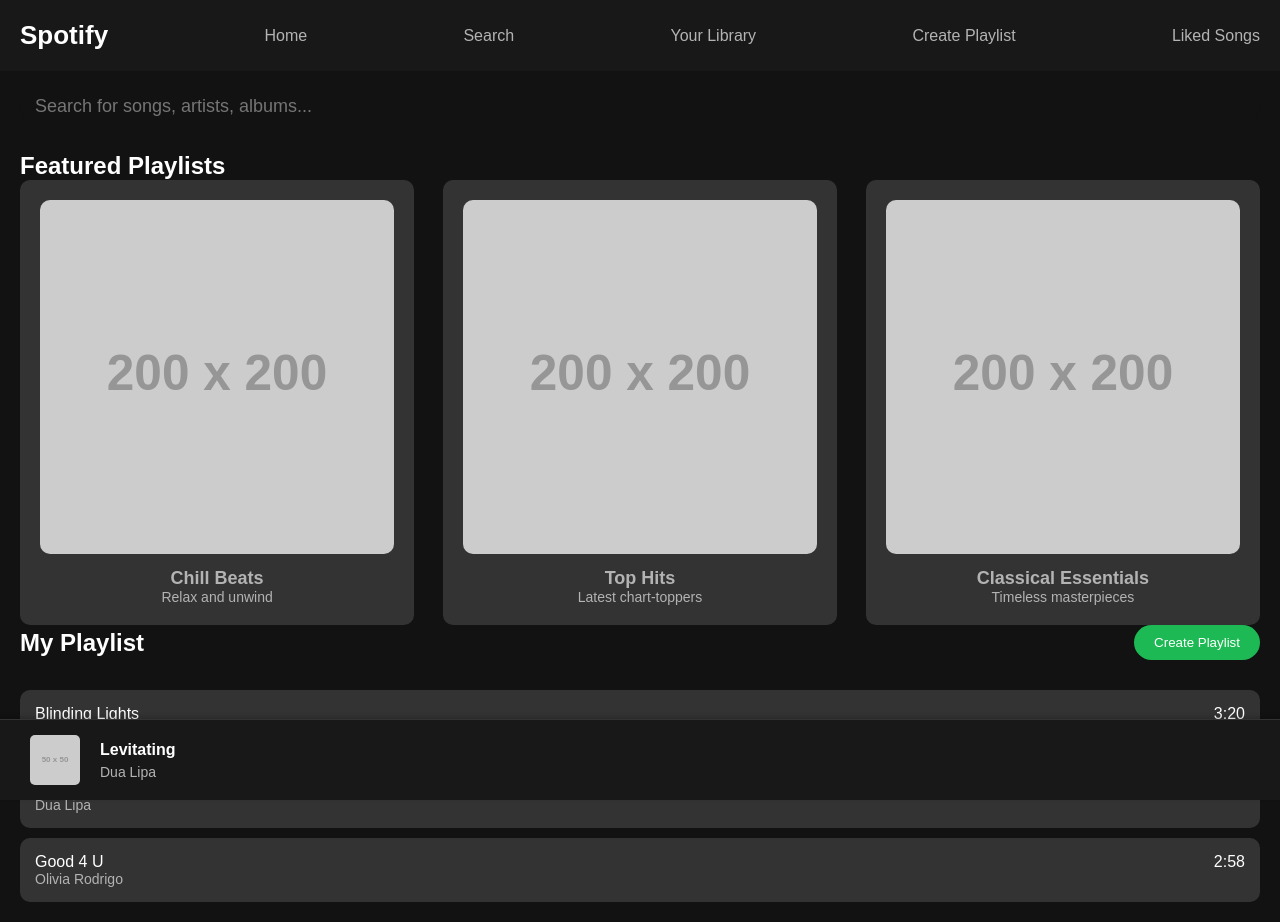
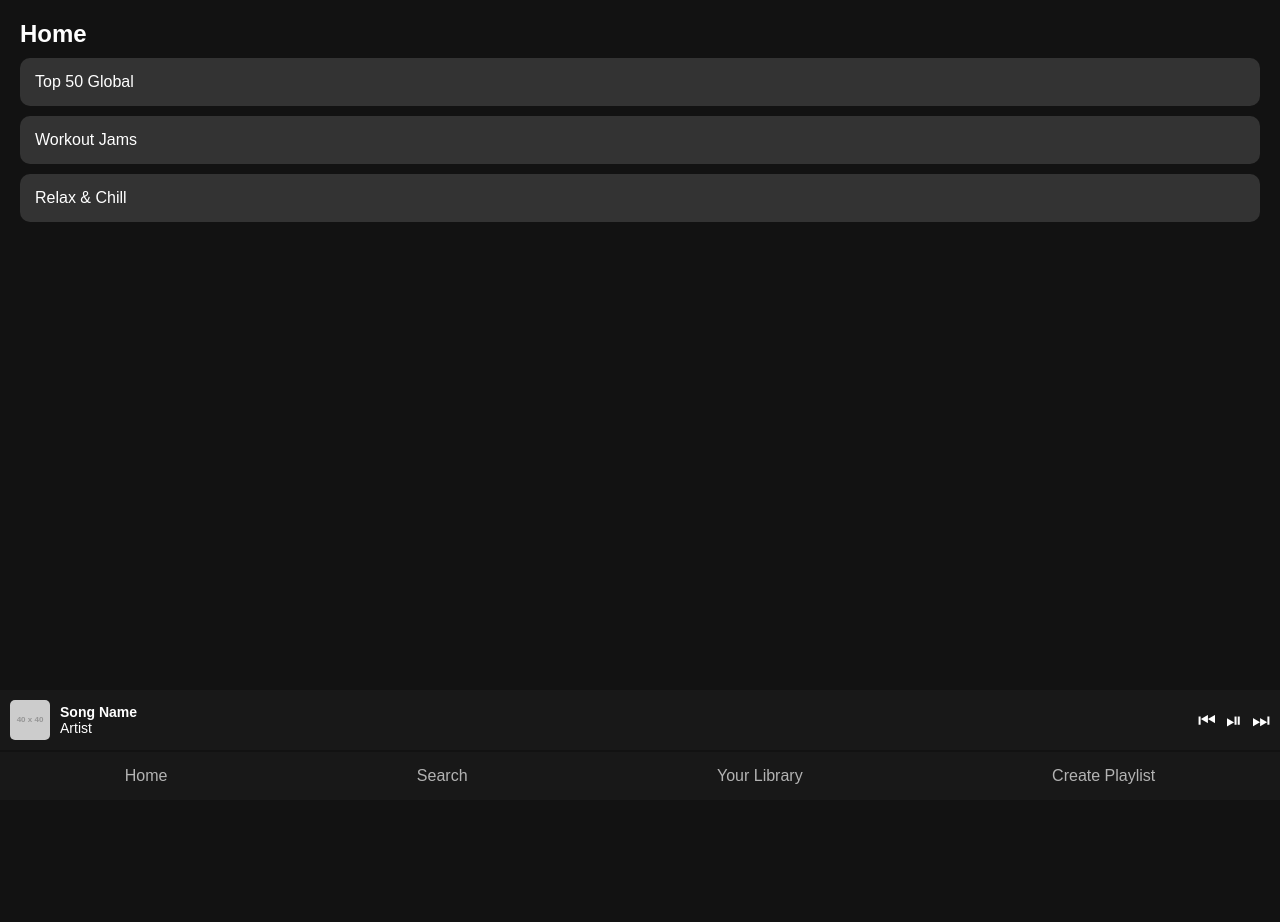
Before and after one commit to realspinkyyy/Spotify-, a plain HTML site: page index.html in a window 1280 px wide. After the commit the page ends 800 px from the top, so only its background shows below. Drawn offline with Linux system fonts and the light colour scheme; placeholder pictures from the web are drawn by us.

Commit message:
Update index.html

```diff
--- a/index.html
+++ b/index.html
@@ -7,267 +7,92 @@
     <title>Spotify Clone</title>
     <link rel="icon" href="https://via.placeholder.com/50x50">
     <link rel="apple-touch-icon" href="https://via.placeholder.com/180x180">
-    <link rel="manifest" href="/manifest.json">
+    <link rel="manifest" href="manifest.json">
     <style>
-        * {
-            margin: 0;
-            padding: 0;
-            box-sizing: border-box;
-        }
-        body {
-            background-color: #121212;
-            color: white;
-            font-family: Arial, sans-serif;
-            display: flex;
-            flex-direction: column;
-            min-height: 100vh;
-        }
-        .container {
-            display: flex;
-            flex-grow: 1;
-            flex-direction: column;
-        }
-        .sidebar {
-            width: 100%;
-            background-color: #181818;
-            padding: 20px;
-            display: flex;
-            justify-content: space-between;
-            align-items: center;
-        }
-        .sidebar .logo {
-            font-size: 26px;
-            font-weight: bold;
-        }
-        .sidebar a {
-            color: #b3b3b3;
-            text-decoration: none;
-            font-size: 16px;
-            margin-left: 20px;
-        }
-        .sidebar a:hover {
-            color: white;
-        }
-        .main-content {
-            flex-grow: 1;
-            padding: 10px 20px;
-            overflow-y: auto;
-        }
-        .search-bar input {
-            width: 100%;
-            padding: 15px;
-            background-color: #121212;
-            color: white;
-            border: none;
-            border-radius: 25px;
-            font-size: 18px;
-            margin-bottom: 20px;
-        }
-        .search-bar input:focus {
-            outline: none;
-            border: 1px solid #1DB954;
-        }
-        .featured-playlists {
-            display: flex;
-            flex-wrap: wrap;
-            gap: 15px;
-            justify-content: space-between;
-        }
-        .playlist-card {
-            background-color: #333;
-            padding: 20px;
-            width: calc(33% - 15px);
-            border-radius: 10px;
-            text-align: center;
-            cursor: pointer;
-        }
-        .playlist-card img {
-            width: 100%;
-            border-radius: 10px;
-        }
-        .playlist-card h4 {
-            margin-top: 10px;
-            font-size: 18px;
-            color: #b3b3b3;
-        }
-        .playlist-card p {
-            font-size: 14px;
-            color: #b3b3b3;
-        }
-        .now-playing {
-            position: fixed;
-            bottom: 0;
-            left: 0;
-            width: 100%;
-            background-color: #181818;
-            padding: 15px 30px;
-            display: flex;
-            align-items: center;
-            justify-content: space-between;
-            border-top: 1px solid #333;
-            box-shadow: 0 -2px 5px rgba(0, 0, 0, 0.2);
-        }
-        .now-playing img {
-            width: 50px;
-            height: 50px;
-            border-radius: 5px;
-        }
-        .now-playing .song-info {
-            flex-grow: 1;
-            margin-left: 20px;
-        }
-        .now-playing .song-info h5 {
-            margin-bottom: 5px;
-            font-size: 16px;
-        }
-        .now-playing .song-info p {
-            font-size: 14px;
-            color: #b3b3b3;
-        }
-        .now-playing .controls button {
-            background: none;
-            border: none;
-            color: #b3b3b3;
-            font-size: 24px;
-            margin: 0 10px;
-        }
-        .now-playing .controls button:hover {
-            color: white;
-        }
-        .playlist-header {
-            display: flex;
-            justify-content: space-between;
-            margin-bottom: 30px;
-            align-items: center;
-        }
-        .playlist-header h2 {
-            font-size: 24px;
-        }
-        .playlist-header button {
-            padding: 10px 20px;
-            border-radius: 30px;
-            background-color: #1DB954;
-            border: none;
-            color: white;
-            cursor: pointer;
-        }
-        .playlist-header button:hover {
-            background-color: #1ed760;
-        }
-        .song-list {
-            list-style-type: none;
-            padding: 0;
-        }
-        .song-list li {
-            display: flex;
-            justify-content: space-between;
-            padding: 15px;
-            background-color: #333;
-            margin-bottom: 10px;
-            border-radius: 10px;
-            cursor: pointer;
-        }
-        .song-list li:hover {
-            background-color: #444;
-        }
-        .song-list .song-title {
-            font-size: 16px;
-        }
-        .song-list .song-artist {
-            font-size: 14px;
-            color: #b3b3b3;
-        }
-        @media (max-width: 768px) {
-            .playlist-card {
-                width: calc(50% - 15px);
-            }
-        }
-        @media (max-width: 480px) {
-            .playlist-card {
-                width: 100%;
-            }
-            .sidebar {
-                padding: 20px 10px;
-            }
-        }
+        * { margin: 0; padding: 0; box-sizing: border-box; font-family: Arial, sans-serif; }
+        body { background-color: #121212; color: white; display: flex; flex-direction: column; height: 100vh; }
+        .container { flex-grow: 1; display: flex; flex-direction: column; padding: 20px; overflow-y: auto; }
+        .nav-bar { position: fixed; bottom: 0; width: 100%; background-color: #181818; display: flex; justify-content: space-around; padding: 15px 0; }
+        .nav-bar button { background: none; border: none; color: #b3b3b3; font-size: 16px; cursor: pointer; }
+        .nav-bar button:hover { color: white; }
+        .section { display: none; }
+        .active { display: block; }
+        .search-bar input { width: 100%; padding: 15px; background: #333; border: none; border-radius: 25px; font-size: 18px; color: white; }
+        .search-bar input:focus { outline: none; border: 1px solid #1DB954; }
+        .playlist-card { background: #333; padding: 15px; margin: 10px 0; border-radius: 10px; cursor: pointer; }
+        .now-playing { position: fixed; bottom: 50px; left: 0; width: 100%; background: #181818; padding: 10px; display: flex; align-items: center; justify-content: space-between; }
+        .now-playing img { width: 40px; height: 40px; border-radius: 5px; }
+        .now-playing .song-info { flex-grow: 1; margin-left: 10px; font-size: 14px; }
+        .now-playing button { background: none; border: none; color: white; font-size: 20px; margin-left: 10px; cursor: pointer; }
     </style>
 </head>
 <body>
+
     <div class="container">
-        <!-- Sidebar -->
-        <div class="sidebar">
-            <div class="logo">Spotify</div>
-            <a href="#">Home</a>
-            <a href="#">Search</a>
-            <a href="#">Your Library</a>
-            <a href="#">Create Playlist</a>
-            <a href="#">Liked Songs</a>
+        <!-- Home Section -->
+        <div id="home" class="section active">
+            <h2>Home</h2>
+            <div class="playlist-card">Top 50 Global</div>
+            <div class="playlist-card">Workout Jams</div>
+            <div class="playlist-card">Relax & Chill</div>
         </div>
 
-        <!-- Main Content -->
-        <div class="main-content">
-            <!-- Search Bar -->
+        <!-- Search Section -->
+        <div id="search" class="section">
+            <h2>Search</h2>
             <div class="search-bar">
-                <input type="text" placeholder="Search for songs, artists, albums...">
+                <input type="text" id="searchInput" placeholder="Search for songs...">
             </div>
+        </div>
 
-            <!-- Featured Playlists -->
-            <h2>Featured Playlists</h2>
-            <div class="featured-playlists">
-                <div class="playlist-card">
-                    <img src="https://via.placeholder.com/200x200" alt="Playlist 1">
-                    <h4>Chill Beats</h4>
-                    <p>Relax and unwind</p>
-                </div>
-                <div class="playlist-card">
-                    <img src="https://via.placeholder.com/200x200" alt="Playlist 2">
-                    <h4>Top Hits</h4>
-                    <p>Latest chart-toppers</p>
-                </div>
-                <div class="playlist-card">
-                    <img src="https://via.placeholder.com/200x200" alt="Playlist 3">
-                    <h4>Classical Essentials</h4>
-                    <p>Timeless masterpieces</p>
-                </div>
-            </div>
+        <!-- Your Library Section -->
+        <div id="library" class="section">
+            <h2>Your Library</h2>
+            <div class="playlist-card">Liked Songs</div>
+            <div class="playlist-card">Chill Vibes</div>
+        </div>
 
-            <!-- Playlist Details -->
-            <div class="playlist-header">
-                <h2>My Playlist</h2>
-                <button>Create Playlist</button>
-            </div>
-
-            <ul class="song-list">
-                <li>
-                    <div class="song-info">
-                        <div class="song-title">Blinding Lights</div>
-                        <div class="song-artist">The Weeknd</div>
-                    </div>
-                    <div class="song-duration">3:20</div>
-                </li>
-                <li>
-                    <div class="song-info">
-                        <div class="song-title">Levitating</div>
-                        <div class="song-artist">Dua Lipa</div>
-                    </div>
-                    <div class="song-duration">3:23</div>
-                </li>
-                <li>
-                    <div class="song-info">
-                        <div class="song-title">Good 4 U</div>
-                        <div class="song-artist">Olivia Rodrigo</div>
-                    </div>
-                    <div class="song-duration">2:58</div>
-                </li>
-            </ul>
+        <!-- Create Playlist Section -->
+        <div id="playlist" class="section">
+            <h2>Create Playlist</h2>
+            <p>Feature coming soon...</p>
         </div>
     </div>
 
     <!-- Now Playing Bar -->
     <div class="now-playing">
-        <img src="https://via.placeholder.com/50x50" alt="Now Playing">
+        <img src="https://via.placeholder.com/40x40" alt="Song">
         <div class="song-info">
-            <h5>Levitating</h5>
-            <p>Dua Lipa</p>
+            <p><strong>Song Name</strong></p>
+            <p>Artist</p>
         </div>
-        <div class="controls">
+        <button>⏮</button>
+        <button>⏯</button>
+        <button>⏭</button>
+    </div>
+
+    <!-- Navigation Bar -->
+    <div class="nav-bar">
+        <button onclick="switchSection('home')">Home</button>
+        <button onclick="switchSection('search')">Search</button>
+        <button onclick="switchSection('library')">Your Library</button>
+        <button onclick="switchSection('playlist')">Create Playlist</button>
+    </div>
+
+    <script>
+        function switchSection(sectionId) {
+            document.querySelectorAll('.section').forEach(section => section.classList.remove('active'));
+            document.getElementById(sectionId).classList.add('active');
+        }
+
+        if ('serviceWorker' in navigator) {
+            navigator.serviceWorker.register('service-worker.js').then(reg => {
+                console.log('Service Worker registered with scope:', reg.scope);
+            }).catch(err => {
+                console.log('Service Worker registration failed:', err);
+            });
+        }
+    </script>
+
+</body>
+</html>
```
